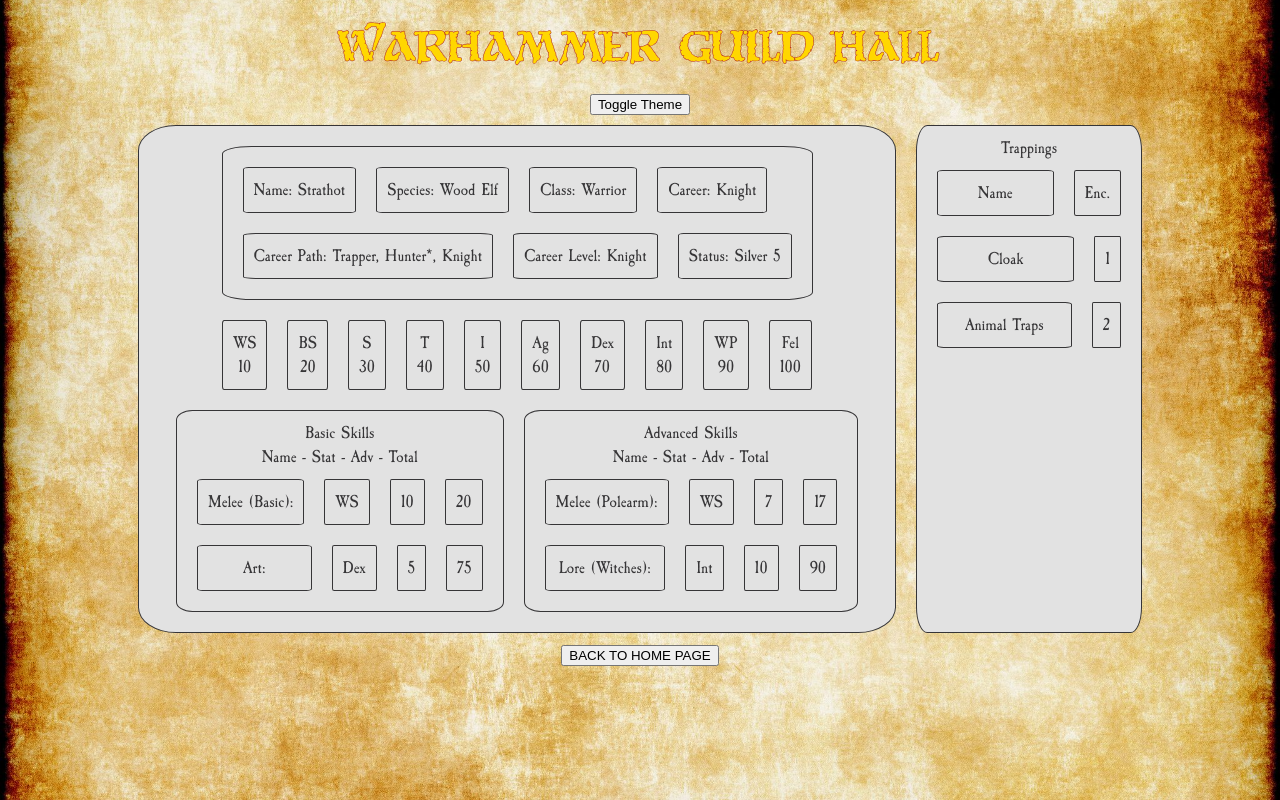
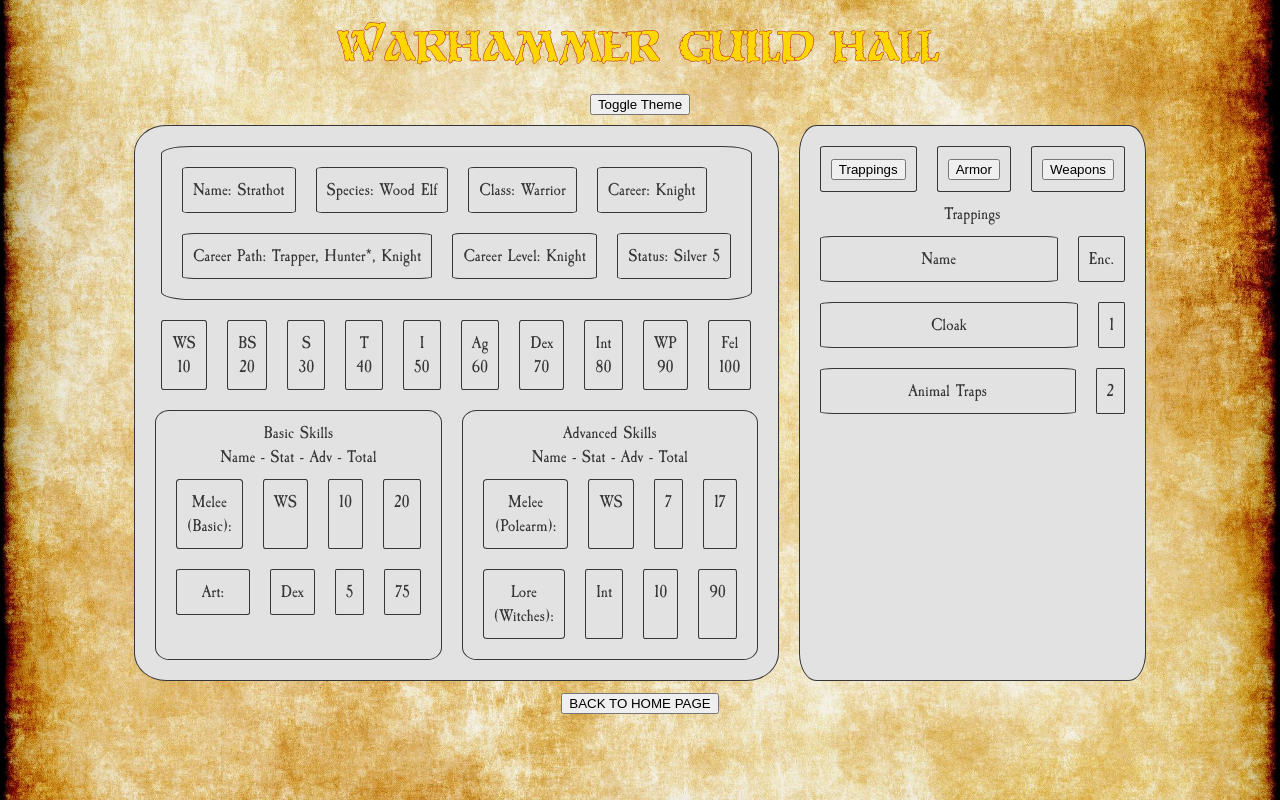
Before and after one commit to bstizzle/warhammer-guild-hall, a React (Create React App) app: page /sheet in a window 1280 px wide. Built offline with nearby package versions, Linux system fonts and the light colour scheme.

Commit message:
set up selection menu for right detail column

```diff
--- a/src/components/CharacterSheet.js
+++ b/src/components/CharacterSheet.js
@@ -1,18 +1,19 @@
 //library imports
-import React, { useEffect } from 'react';
+import React, { useEffect, useState } from 'react';
 import { useSelector, useDispatch } from 'react-redux';
 import { setChar, selectChar } from '../redux/characterSlice';
 import { useHistory } from 'react-router-dom';
 
 //component imports
 import { data } from '../fakeDb/fakeData';
-import { Trappings } from './details-components/detailsExport';
+import { Trappings, Armor, Weapons, DetailSelector } from './details-components/detailsExport';
 import { Stats, Skills, Bio } from './bio-components/bioExport';
 
 const CharacterSheet = () => {
   const history = useHistory();
   const dispatch = useDispatch();
   const char = useSelector(selectChar);
+  const [detailPage, setDetailPage] = useState('Trappings')
   console.log(char)
 
   useEffect(() => {
@@ -34,7 +35,10 @@
           </div>
         </div>
         <div className="sheet-div" style={{flexGrow: 1}}>
-          <Trappings />
+          <DetailSelector setDetailPage={setDetailPage} />
+          {detailPage === 'Trappings' ? <Trappings /> : null}
+          {detailPage === 'Armor' ? <Armor /> : null}
+          {detailPage === 'Weapons' ? <Weapons /> : null}
         </div>
       </div>
 
--- /dev/null
+++ b/src/components/details-components/Armor.js
@@ -0,0 +1,45 @@
+import React from 'react';
+
+const Armor = () => {
+
+  return(
+    <div className="sheet-column">
+      Armor
+      <div className="sheet-row">
+        <div className="sheet-div" style={{flexGrow: 1}}>
+          Name
+        </div>
+        <div className="sheet-div">
+          Location
+        </div>
+        <div className="sheet-div">
+          Enc.
+        </div>
+        <div className="sheet-div">
+          AP
+        </div>
+        <div className="sheet-div">
+          Qualities
+        </div>
+      </div>
+      <div className="sheet-row">
+      </div>
+      <div className="sheet-row">
+        <div className="sheet-div" style={{flexGrow: 1}}>
+          Leather Jerkin
+        </div>
+        <div className="sheet-div">
+          1
+        </div>
+        <div className="sheet-div">
+          1
+        </div>
+        <div className="sheet-div">
+          blank
+        </div>
+      </div>
+    </div>
+  );
+}
+
+export default Armor;
--- /dev/null
+++ b/src/components/details-components/DetailSelector.js
@@ -0,0 +1,24 @@
+import React from 'react';
+
+const DetailSelector = ({ setDetailPage }) => {
+
+  function handleSetDetail(event) {
+    console.log(event.target.innerHTML)
+    setDetailPage(`${event.target.innerHTML}`)
+  }
+  return(
+    <div className="sheet-row">
+      <div className="sheet-div">
+        <button onClick={handleSetDetail}>Trappings</button>
+      </div>
+      <div className="sheet-div">
+        <button onClick={handleSetDetail}>Armor</button>
+      </div>
+      <div className="sheet-div">
+        <button onClick={handleSetDetail}>Weapons</button>
+      </div>
+    </div>
+  );
+}
+
+export default DetailSelector;
--- /dev/null
+++ b/src/components/details-components/Weapons.js
@@ -0,0 +1,42 @@
+import React from 'react';
+
+const Armor = () => {
+
+  return(
+    <div className="sheet-column">
+      Weapons
+      <div className="sheet-row">
+        <div className="sheet-div" style={{flexGrow: 1}}>
+          Name
+        </div>
+        <div className="sheet-div">
+          Enc.
+        </div>
+        <div className="sheet-div">
+          Damage
+        </div>
+        <div className="sheet-div">
+          Qualities
+        </div>
+      </div>
+      <div className="sheet-row">
+      </div>
+      <div className="sheet-row">
+        <div className="sheet-div" style={{flexGrow: 1}}>
+          Sword
+        </div>
+        <div className="sheet-div">
+          1
+        </div>
+        <div className="sheet-div">
+          5
+        </div>
+        <div className="sheet-div">
+          blank
+        </div>
+      </div>
+    </div>
+  );
+}
+
+export default Armor;
--- a/src/components/details-components/detailsExport.js
+++ b/src/components/details-components/detailsExport.js
@@ -1,3 +1,6 @@
 import Trappings from './Trappings';
+import Armor from './Armor';
+import Weapons from './Weapons';
+import DetailSelector from './DetailSelector';
 
-export { Trappings };
+export { Trappings, Armor, DetailSelector, Weapons };
```
